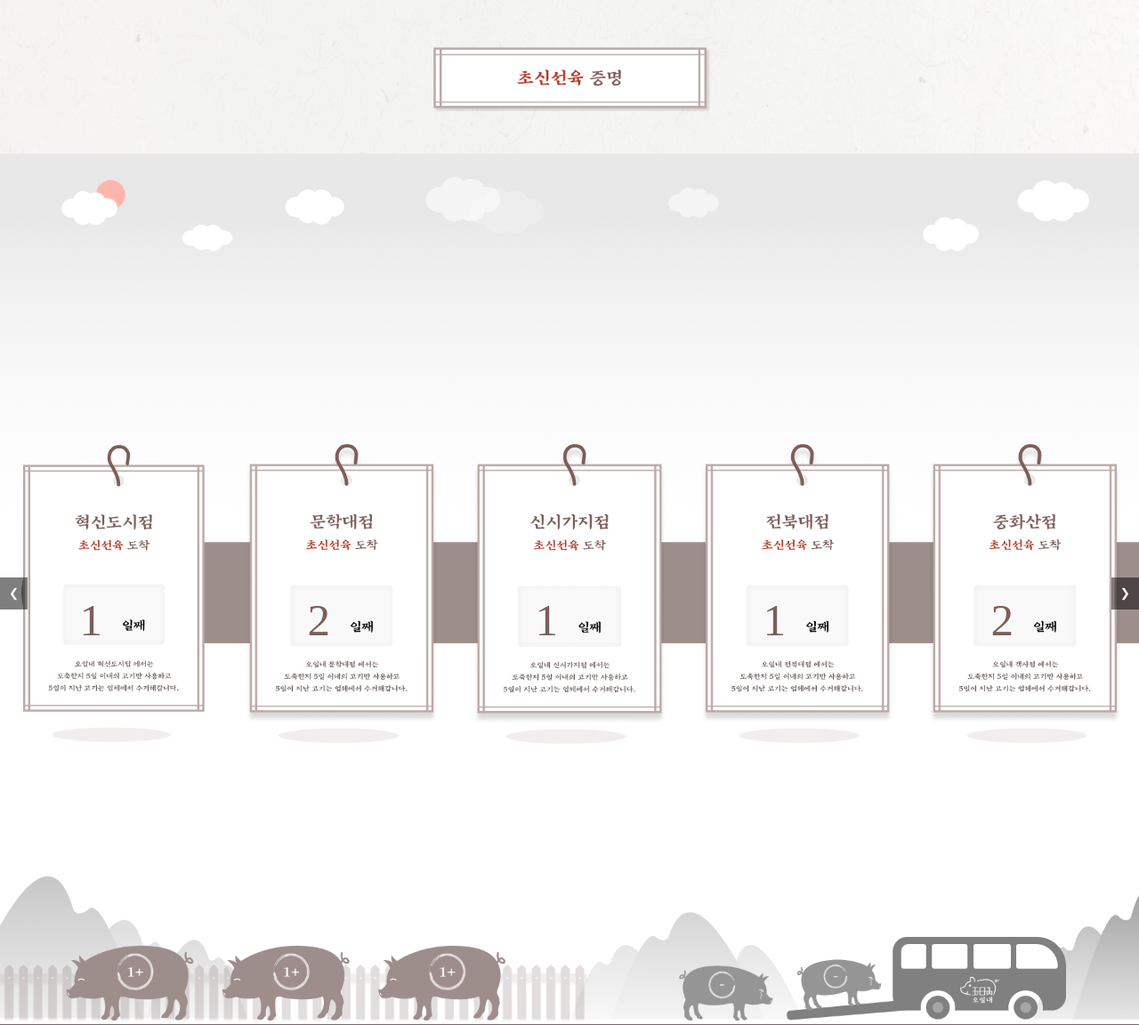
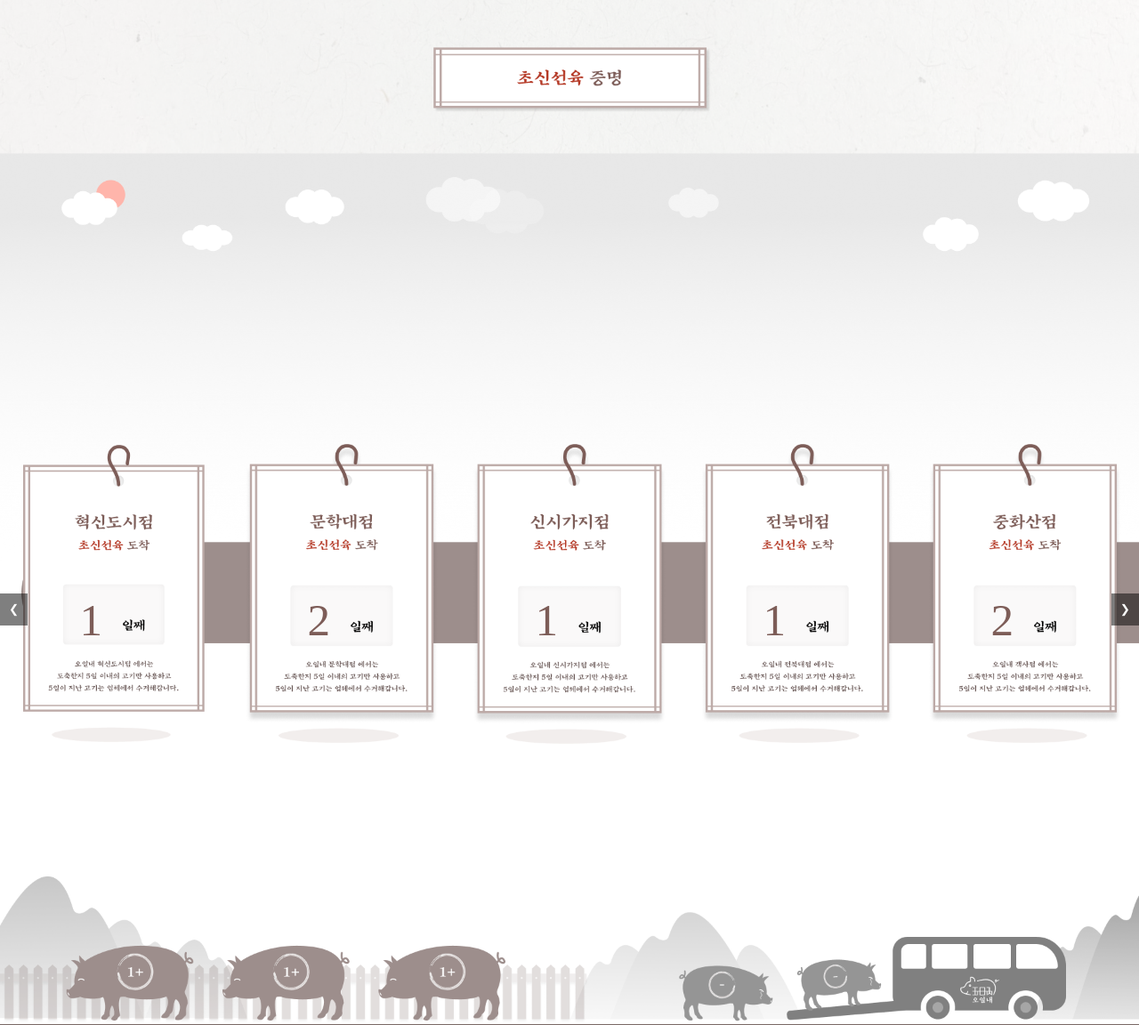
Before and after one commit to 3759357/5day, a Django app: page / in a window 1280 px wide. Shown: the part 4838-5990 px from the top of the page at 89% size. Run offline with Django 4.2, Linux system fonts and the light colour scheme; data comes from the database, SQL or seed files in the repository; some web fonts are replaced.

Commit message:
Update main_feed.html

```diff
--- a/pigg/home/templates/home/main_feed.html
+++ b/pigg/home/templates/home/main_feed.html
@@ -85,8 +85,6 @@
         .prev, .next {
             position: absolute;
             top: 50%;
-            transform: translateY(-50%);
-
             color: white;
             border: none;
             padding: 10px;
```
